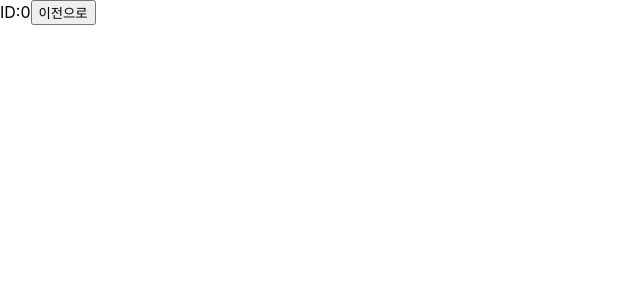
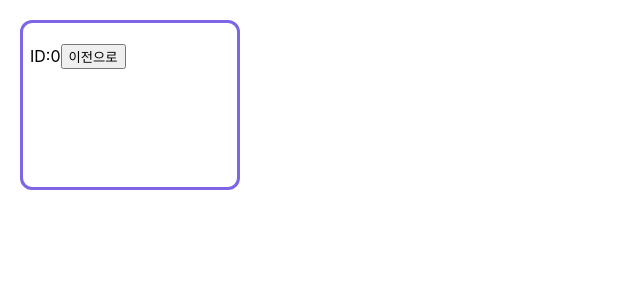
Before and after one commit to MildColor/ReactJS-week2, a React (Create React App) app: page /0 in a window 1280 px wide. Shown: the top 300 px of the page, without its empty margins (0-640 px from the left). Built offline with nearby package versions, Linux system fonts and the light colour scheme.

Commit message:
detail page

```diff
--- a/src/components/list/List.jsx
+++ b/src/components/list/List.jsx
@@ -1,4 +1,4 @@
-import React, { useState } from "react";
+import React, { useEffect, useState } from "react";
 import { useDispatch, useSelector } from "react-redux";
 import { addTodo, deleteTodo } from "../../redux/modules/todolist";
 import styled from "styled-components";
@@ -7,14 +7,13 @@ import Todo from "../todo/Todo";
 
 function List() {
   const todos = useSelector((state) => state.todolist.todos);
-
   // console.log(todos);
 
   return (
     <Listdiv>
       <h2>Working...!</h2>
       <Wrapdiv>
-        {todos.map((todo) => {
+        {todos?.map((todo) => {
           if (todo.isDone === false) {
             return <Todo key={todo.id} todo={todo}></Todo>;
           } else {
@@ -25,7 +24,7 @@ function List() {
 
       <h2>Done...!</h2>
       <Wrapdiv>
-        {todos.map((todo) => {
+        {todos?.map((todo) => {
           if (todo.isDone === true) {
             return <Todo key={todo.id} todo={todo}></Todo>;
           } else {
--- a/src/pages/Detail.jsx
+++ b/src/pages/Detail.jsx
@@ -2,29 +2,46 @@ import { useNavigate, useParams } from "react-router-dom";
 import { useDispatch, useSelector } from "react-redux";
 import { useEffect } from "react";
 import { getTodoById } from "../redux/modules/todolist";
+import styled from "styled-components";
+import store from "../redux/config/configStore";
 
 function Detail() {
   const dispatch = useDispatch();
+  const { id } = useParams();
   const navigate = useNavigate();
 
-  const { id } = useParams();
+  // useEffect(() => {
+  //   dispatch(getTodoById(id));
+  // }, []);
 
-  useEffect(() => {
-    dispatch(getTodoById(id));
-  }, [dispatch]);
-  const todo = useSelector((state) => state.todolist);
+  dispatch(getTodoById(id));
+
+  // store.subscribe(() => console.log(store.getState()));
+  const todo = useSelector((state) => state.todolist.todo);
   console.log(todo);
 
   return (
-    <div>
+    <Tododiv>
       <div>
         <span>ID:{id}</span>
         <button onClick={() => navigate("/")}>이전으로</button>
       </div>
-      {/* <h1>{todo.title}</h1>
-      <div>{todo.body}</div> */}
-    </div>
+      <h1>{todo.title}</h1>
+      <div>{todo.body}</div>
+    </Tododiv>
   );
 }
 
+const Tododiv = styled.div`
+  display: flex;
+  flex-direction: column;
+  justify-content: space-around;
+  width: 200px;
+  height: 150px;
+  border: 3px solid #7d65e6;
+  margin: 20px;
+  padding: 7px;
+  border-radius: 12px;
+`;
+
 export default Detail;
--- a/src/redux/modules/todolist.js
+++ b/src/redux/modules/todolist.js
@@ -43,12 +43,7 @@ export const getTodoById = (todoId) => {
 // Initial State
 const initialState = {
   todos: [],
-  todo: {
-    id: "0",
-    title: "",
-    body: "",
-    isDone: false,
-  },
+  todo: {},
 };
 
 // Reducer
@@ -75,12 +70,14 @@ const inputs = (state = initialState, action) => {
 
     case GET_TODO_BY_ID:
       return {
+        // 두개의 프로퍼티를 가진 initial state를 조작할때에는 하나만 return 해주면 나머지하나는 삭제가 되어버린다.
+        // 때문에 둘다 만들어 주는것이 맞는 것 같다.
+        // 또 action에서 온  todoId는 문자열이기 때문에 ===으로 비교하면 에러가 난다.
+        todos: [...state.todos],
         todo: {
-          ...state.todo,
-          ...state.todos.find((todo) => todo.id === action.todoId),
+          ...state.todos.find((todo) => todo.id == action.todoId),
         },
       };
-
     default:
       return state;
   }
```
